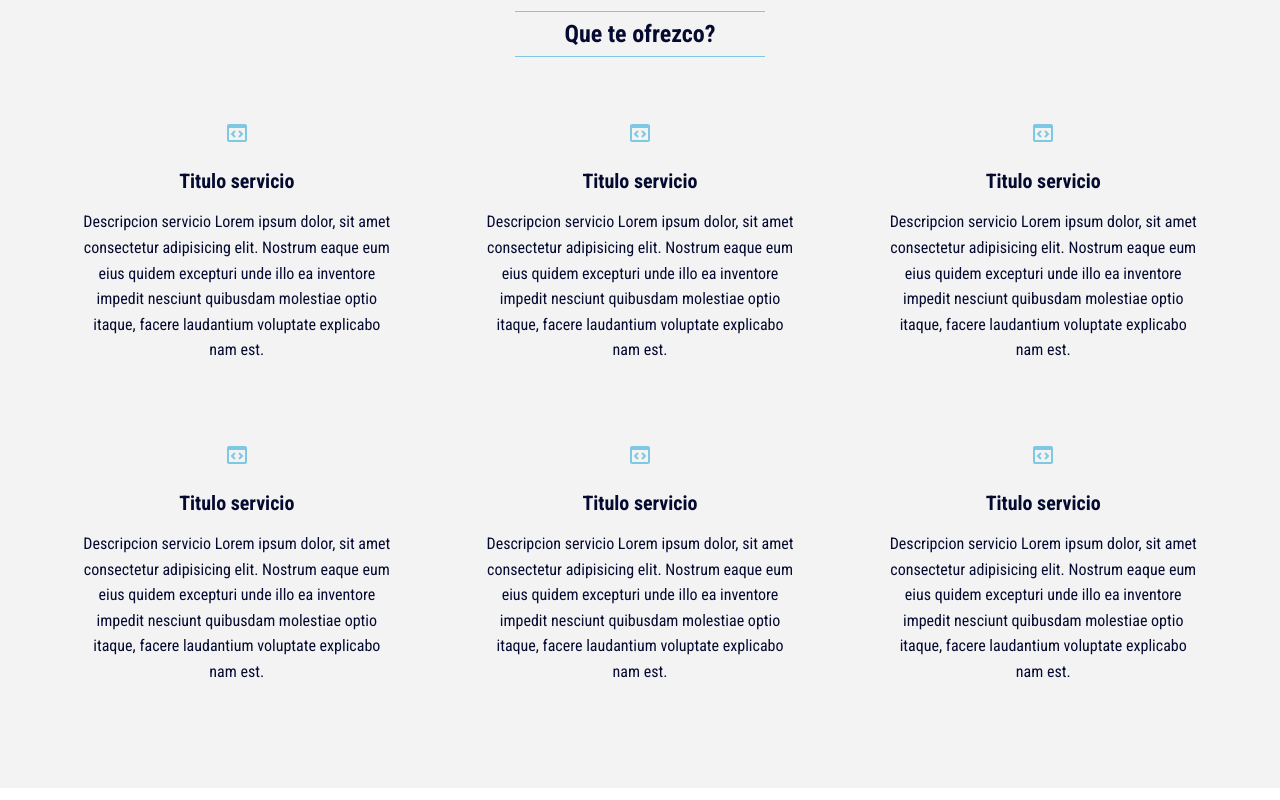
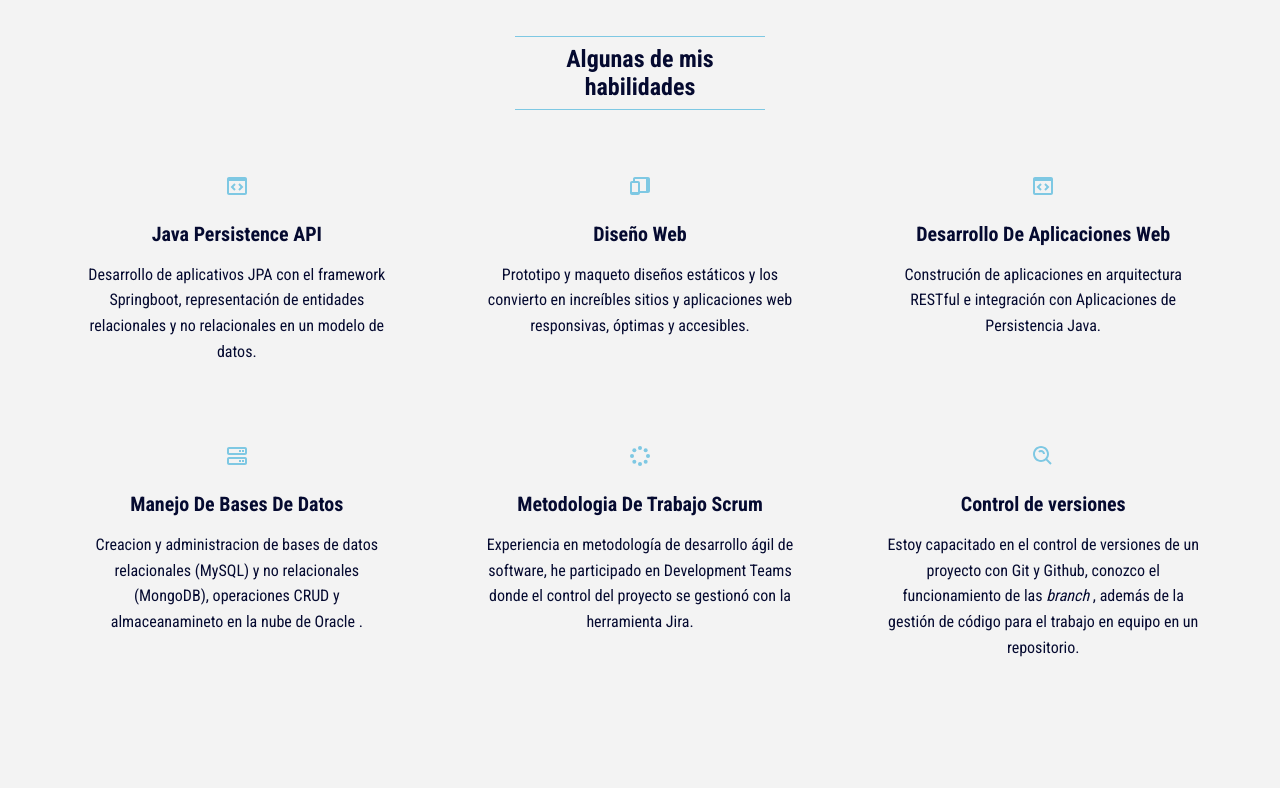
Before and after one commit to FabioGarciaDev/Portafolio-CV, a plain HTML site: page Portfolio-CV/index.html in a window 1280 px wide. Shown: the part 1740-2540 px from the top of the page. Drawn offline with Linux system fonts and the light colour scheme.

Commit message:
Se agrego seccion habilidades y se ajusto cositas del head

```diff
--- a/Portfolio-CV/index.html
+++ b/Portfolio-CV/index.html
@@ -12,12 +12,14 @@
     <title>Fabio Garcia Dev</title>
     <meta name="description"
         content="Hola soy Fabio Garcia, este es un sitio Web donde doy a conocer un poco de mi trabajo">
-        <link rel="canonical" href="https://FabioGarciaDev.github.io/Portafolio-CV/Portfolio-CV">
+    <link rel="canonical" href="https://FabioGarciaDev.github.io/Portafolio-CV/Portfolio-CV">
+    <link rel="icon" href="assets/FaviconCV.ico">
     <link rel="favicon" href="https://FabioGarciaDev.github.io/Portafolio-CV/Portfolio-CV/assets/favicon.png">
     <link rel="apple-touch-icon" href="https://FabioGarciaDev.github.io/Portafolio-CV/Portfolio-CV/assets/favicon.png">
     <meta name="theme-color" content="#0000ff">
     <meta property="og:title" name="twitter:title" content="Portafolio Web Fabio Garcia">
-    <meta property="og:image" name="twitter:image" content="https://FabioGarciaDev.github.io/Portafolio-CV/Portfolio-CV/assets/hero-image-home.jpg">
+    <meta property="og:image" name="twitter:image"
+        content="https://FabioGarciaDev.github.io/Portafolio-CV/Portfolio-CV/assets/code.jpg">
     <!-- COLOCAR url IMAGEN arriba  -->
     <meta property="og:url" name="twitter:url" content="https://FabioGarciaDev.github.io/Portafolio-CV/Portfolio-CV">
     <meta property="og:description" name="twitter:description"
@@ -44,7 +46,7 @@
             <nav class="menu">
                 <a href="#inicio">Inicio</a>
                 <a href="#acerca">Acerca</a>
-                <a href="#servicios">Servicios</a>
+                <a href="#habilidades">Habilidades</a>
                 <a href="#portafolio">Portafolio</a>
                 <a href="#contacto">Contacto</a>
             </nav>
@@ -70,9 +72,9 @@
                 <h1>Fabio Garcia</h1>
                 <h4>Desarrollador Junior FullStack</h4>
             </aside>
-            <p>Desde 2019 vengo aprendiendo de manera autodidacta todo lo relacionado al desarrollo de software. Durante
-                el año 2021 se me presento la oportunidad de estudiar un diplomado en la Universidad Sergio Arboleda en
-                la cual fui capacitado para desarrollo de aplicaciones Web.
+            <p>Soy desarrollador autodidacta desde 2019 en tecnologías Backend y Frontend. Durante el año 2021 cursé un
+                diplomado en la Universidad Sergio Arboleda donde fui certificado en el desarrollo de aplicaciones Web
+                (API-Rest).
                 <br><br>
                 Cuento con conocimientos en maquetacion Web (HTML y CSS), lenguajes de programacion Backend (Java,
                 Python y JavaScrip), manejo y administracion de Bases de datos relacionales y no relacionales (MySQL y
@@ -87,9 +89,9 @@
         </article>
     </section>
 
-    <section class="services section bg-gray-light" id="servicios">
+    <section class="services section bg-gray-light" id="habilidades">
         <div class="container full-lg-screen">
-            <h2 class="section-title">Que te ofrezco?</h2>
+            <h2 class="section-title">Algunas de mis habilidades</h2>
             <article class="service-card">
                 <svg xmlns="http://www.w3.org/2000/svg" width="24" height="24" viewBox="0 0 24 24">
                     <path
@@ -97,10 +99,18 @@
                     <path
                         d="M9.293 9.293L5.586 13 9.293 16.707 10.707 15.293 8.414 13 10.707 10.707zM14.707 9.293L13.293 10.707 15.586 13 13.293 15.293 14.707 16.707 18.414 13z" />
                 </svg>
-                <h3>Titulo servicio</h3>
-                <p>Descripcion servicio Lorem ipsum dolor, sit amet consectetur adipisicing elit. Nostrum eaque eum eius
-                    quidem excepturi unde illo ea inventore impedit nesciunt quibusdam molestiae optio itaque, facere
-                    laudantium voluptate explicabo nam est.</p>
+                <h3>Java Persistence API</h3>
+                <p>Desarrollo de aplicativos JPA con el framework Springboot, representación de entidades relacionales y
+                    no relacionales en un modelo de datos.</p>
+            </article>
+            <article class="service-card">
+                <svg xmlns="http://www.w3.org/2000/svg" width="24" height="24" viewBox="0 0 24 24">
+                    <path
+                        d="M20,3H7C5.897,3,5,3.897,5,5v2H4C2.897,7,2,7.897,2,9v10c0,1.103,0.897,2,2,2h6c1.103,0,2-0.897,2-2h8c1.103,0,2-0.897,2-2 V5C22,3.897,21.103,3,20,3z M6,9h4l-0.003,9H4V9H6z M12,17V9c0-1.103-0.897-2-2-2H7V5h11v12H12z" />
+                </svg>
+                <h3>Diseño Web</h3>
+                <p>Prototipo y maqueto diseños estáticos y los convierto en increíbles sitios y aplicaciones web
+                    responsivas, óptimas y accesibles.</p>
             </article>
             <article class="service-card">
                 <svg xmlns="http://www.w3.org/2000/svg" width="24" height="24" viewBox="0 0 24 24">
@@ -109,58 +119,49 @@
                     <path
                         d="M9.293 9.293L5.586 13 9.293 16.707 10.707 15.293 8.414 13 10.707 10.707zM14.707 9.293L13.293 10.707 15.586 13 13.293 15.293 14.707 16.707 18.414 13z" />
                 </svg>
-                <h3>Titulo servicio</h3>
-                <p>Descripcion servicio Lorem ipsum dolor, sit amet consectetur adipisicing elit. Nostrum eaque eum eius
-                    quidem excepturi unde illo ea inventore impedit nesciunt quibusdam molestiae optio itaque, facere
-                    laudantium voluptate explicabo nam est.</p>
+                <h3>Desarrollo De Aplicaciones Web</h3>
+                <p>Construción de aplicaciones en arquitectura RESTful e integración con Aplicaciones de Persistencia
+                    Java.
+                </p>
+            </article>
+            <article class="service-card">
+                <svg xmlns="http://www.w3.org/2000/svg" width="24" height="24" viewBox="0 0 24 24">
+                    <path fill="none"
+                        d="M4 15v4h16.002L20 15H4zM16 18h-2v-2h2V18zM19 18h-2v-2h2V18zM4 5v4h16.002L20 5H4zM16 8h-2V6h2V8zM19 8h-2V6h2V8z" />
+                    <path
+                        d="M20 3H4C2.897 3 2 3.897 2 5v4c0 1.103.897 2 2 2h16c1.103 0 2-.897 2-2V5C22 3.897 21.103 3 20 3zM4 9V5h16l.002 4H4zM20 13H4c-1.103 0-2 .897-2 2v4c0 1.103.897 2 2 2h16c1.103 0 2-.897 2-2v-4C22 13.897 21.103 13 20 13zM4 19v-4h16l.002 4H4z" />
+                    <path d="M17 6H19V8H17zM14 6H16V8H14zM17 16H19V18H17zM14 16H16V18H14z" />
+                </svg>
+                <h3>Manejo De Bases De Datos </h3>
+                <p>Creacion y administracion de bases de datos relacionales (MySQL) y no relacionales (MongoDB),
+                    operaciones CRUD y almaceanamineto en la nube de Oracle .</p>
+            </article>
+            <article class="service-card">
+                <svg xmlns="http://www.w3.org/2000/svg" width="24" height="24" viewBox="0 0 24 24">
+                    <circle cx="12" cy="20" r="2" />
+                    <circle cx="12" cy="4" r="2" />
+                    <circle cx="6.343" cy="17.657" r="2" />
+                    <circle cx="17.657" cy="6.343" r="2" />
+                    <circle cx="4" cy="12" r="2.001" />
+                    <circle cx="20" cy="12" r="2" />
+                    <circle cx="6.343" cy="6.344" r="2" />
+                    <circle cx="17.657" cy="17.658" r="2" />
+                </svg>
+                <h3>Metodologia De Trabajo Scrum</h3>
+                <p>Experiencia en metodología de desarrollo ágil de software, he participado en Development Teams donde
+                    el control del proyecto se gestionó con la herramienta Jira.</p>
             </article>
             <article class="service-card">
                 <svg xmlns="http://www.w3.org/2000/svg" width="24" height="24" viewBox="0 0 24 24">
                     <path
-                        d="M20,3H4C2.897,3,2,3.897,2,5v14c0,1.103,0.897,2,2,2h16c1.103,0,2-0.897,2-2V5C22,3.897,21.103,3,20,3z M4,19V7h16 l0.002,12H4z" />
+                        d="M10,18c1.846,0,3.543-0.635,4.897-1.688l4.396,4.396l1.414-1.414l-4.396-4.396C17.365,13.543,18,11.846,18,10 c0-4.411-3.589-8-8-8s-8,3.589-8,8S5.589,18,10,18z M10,4c3.309,0,6,2.691,6,6s-2.691,6-6,6s-6-2.691-6-6S6.691,4,10,4z" />
                     <path
-                        d="M9.293 9.293L5.586 13 9.293 16.707 10.707 15.293 8.414 13 10.707 10.707zM14.707 9.293L13.293 10.707 15.586 13 13.293 15.293 14.707 16.707 18.414 13z" />
+                        d="M11.412,8.586C11.791,8.966,12,9.468,12,10h2c0-1.065-0.416-2.069-1.174-2.828c-1.514-1.512-4.139-1.512-5.652,0 l1.412,1.416C9.346,7.83,10.656,7.832,11.412,8.586z" />
                 </svg>
-                <h3>Titulo servicio</h3>
-                <p>Descripcion servicio Lorem ipsum dolor, sit amet consectetur adipisicing elit. Nostrum eaque eum eius
-                    quidem excepturi unde illo ea inventore impedit nesciunt quibusdam molestiae optio itaque, facere
-                    laudantium voluptate explicabo nam est.</p>
-            </article>
-            <article class="service-card">
-                <svg xmlns="http://www.w3.org/2000/svg" width="24" height="24" viewBox="0 0 24 24">
-                    <path
-                        d="M20,3H4C2.897,3,2,3.897,2,5v14c0,1.103,0.897,2,2,2h16c1.103,0,2-0.897,2-2V5C22,3.897,21.103,3,20,3z M4,19V7h16 l0.002,12H4z" />
-                    <path
-                        d="M9.293 9.293L5.586 13 9.293 16.707 10.707 15.293 8.414 13 10.707 10.707zM14.707 9.293L13.293 10.707 15.586 13 13.293 15.293 14.707 16.707 18.414 13z" />
-                </svg>
-                <h3>Titulo servicio</h3>
-                <p>Descripcion servicio Lorem ipsum dolor, sit amet consectetur adipisicing elit. Nostrum eaque eum eius
-                    quidem excepturi unde illo ea inventore impedit nesciunt quibusdam molestiae optio itaque, facere
-                    laudantium voluptate explicabo nam est.</p>
-            </article>
-            <article class="service-card">
-                <svg xmlns="http://www.w3.org/2000/svg" width="24" height="24" viewBox="0 0 24 24">
-                    <path
-                        d="M20,3H4C2.897,3,2,3.897,2,5v14c0,1.103,0.897,2,2,2h16c1.103,0,2-0.897,2-2V5C22,3.897,21.103,3,20,3z M4,19V7h16 l0.002,12H4z" />
-                    <path
-                        d="M9.293 9.293L5.586 13 9.293 16.707 10.707 15.293 8.414 13 10.707 10.707zM14.707 9.293L13.293 10.707 15.586 13 13.293 15.293 14.707 16.707 18.414 13z" />
-                </svg>
-                <h3>Titulo servicio</h3>
-                <p>Descripcion servicio Lorem ipsum dolor, sit amet consectetur adipisicing elit. Nostrum eaque eum eius
-                    quidem excepturi unde illo ea inventore impedit nesciunt quibusdam molestiae optio itaque, facere
-                    laudantium voluptate explicabo nam est.</p>
-            </article>
-            <article class="service-card">
-                <svg xmlns="http://www.w3.org/2000/svg" width="24" height="24" viewBox="0 0 24 24">
-                    <path
-                        d="M20,3H4C2.897,3,2,3.897,2,5v14c0,1.103,0.897,2,2,2h16c1.103,0,2-0.897,2-2V5C22,3.897,21.103,3,20,3z M4,19V7h16 l0.002,12H4z" />
-                    <path
-                        d="M9.293 9.293L5.586 13 9.293 16.707 10.707 15.293 8.414 13 10.707 10.707zM14.707 9.293L13.293 10.707 15.586 13 13.293 15.293 14.707 16.707 18.414 13z" />
-                </svg>
-                <h3>Titulo servicio</h3>
-                <p>Descripcion servicio Lorem ipsum dolor, sit amet consectetur adipisicing elit. Nostrum eaque eum eius
-                    quidem excepturi unde illo ea inventore impedit nesciunt quibusdam molestiae optio itaque, facere
-                    laudantium voluptate explicabo nam est.</p>
+                <h3>Control de versiones</h3>
+                <p>Estoy capacitado en el control de versiones de un proyecto con Git y Github, conozco el
+                    funcionamiento de las <i>branch</i> , además de la gestión de código para el trabajo en equipo en un
+                    repositorio.</p>
             </article>
         </div>
     </section>
--- a/Portfolio-CV/script.js
+++ b/Portfolio-CV/script.js
@@ -17,7 +17,7 @@
     });
 })(document);
 
-/* ********** ContactForm ********** */
+/* ********** Contact Form ********** */
 ((d) => {
     const $form = d.querySelector(".contact-form"),
       $loader = d.querySelector(".contact-form-loader"),
--- a/Portfolio-CV/style.css
+++ b/Portfolio-CV/style.css
@@ -260,7 +260,7 @@ p {
   border-radius: 0.5rem;
   padding: 1rem;
   display: inline-block;
-  width: 150px;
+  width: 160px;
   font-weight: bold;
   text-decoration: none;
   color: var(--color-primario);
```
Also changed, not shown: Portfolio-CV/assets/FaviconCV.ico (added), Portfolio-CV/assets/contact-email.svg (deleted), Portfolio-CV/assets/contact-location.svg (deleted), Portfolio-CV/assets/customer-1.jpg (deleted), Portfolio-CV/assets/customer-2.jpg (deleted), Portfolio-CV/assets/hero-image-home.jpg (deleted), Portfolio-CV/assets/jonmircha.jpg (deleted).
